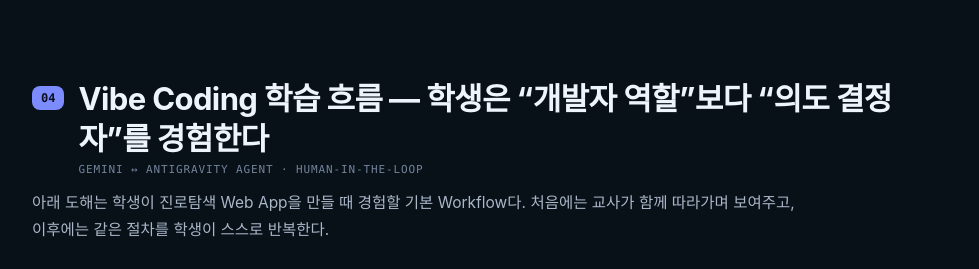
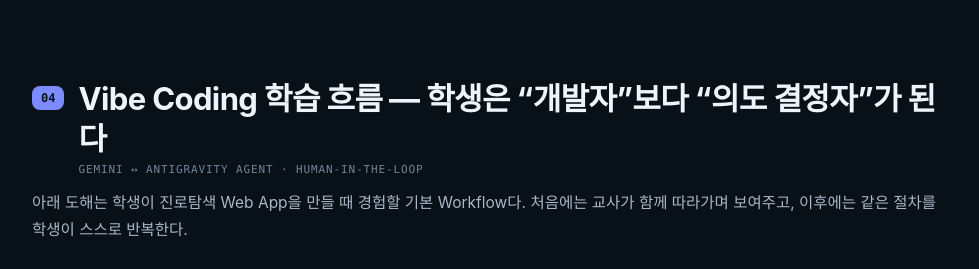
Before and after one commit to tonykks/career-pathfinder-app-b, a plain HTML site: page learning/1_AI_Vibe_Coding_Mini_Hackathon_Final_Proposal_-1.html in a window 1280 px wide. Shown: the part 2721-2990 px from the top of the page, without its empty margins (296-1275 px from the left). Drawn offline with Linux system fonts and the light colour scheme.

Commit message:
Adjust UI layout and text wrapper width in section 4 & 10

```diff
--- a/learning/1_AI_Vibe_Coding_Mini_Hackathon_Final_Proposal_-1.html
+++ b/learning/1_AI_Vibe_Coding_Mini_Hackathon_Final_Proposal_-1.html
@@ -534,6 +534,11 @@
       margin-top: 8px
     }
 
+    #workflow .intro,
+    #message .intro {
+      max-width: 100%;
+    }
+
     @media(max-width:1180px) {
       .side {
         display: none
@@ -849,7 +854,7 @@
         <section class="section" id="workflow">
           <div class="section-head"><span class="num">04</span>
             <div>
-              <h2>Vibe Coding 학습 흐름 — 학생은 “개발자 역할”보다 “의도 결정자”를 경험한다</h2>
+              <h2>Vibe Coding 학습 흐름 — 학생은 “개발자”보다 “의도 결정자”가 된다</h2>
               <p class="sub">GEMINI ↔ ANTIGRAVITY AGENT · HUMAN-IN-THE-LOOP</p>
             </div>
           </div>
```
